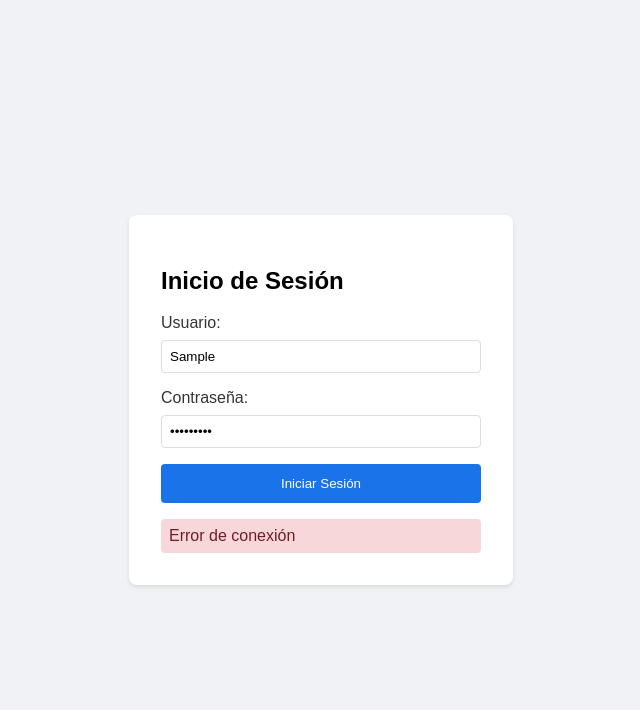
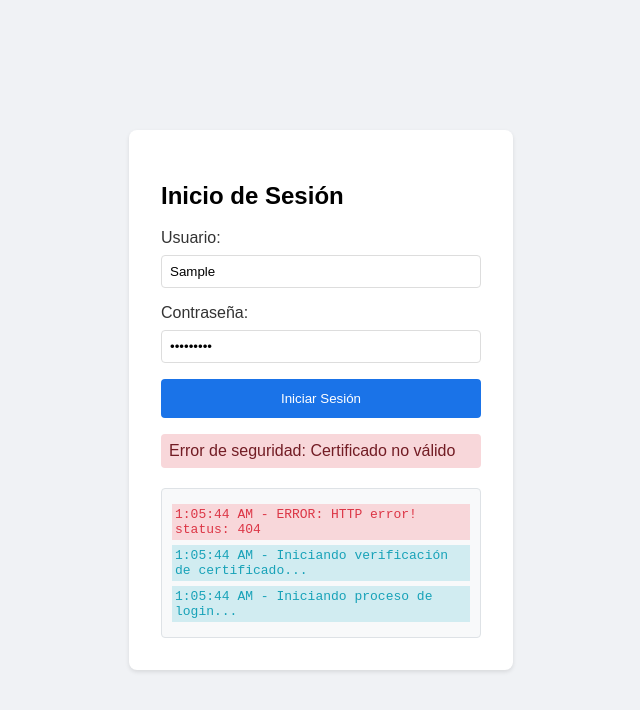
Before and after one commit to JavAndresBermudez/secure-login-app_test2, a website: page public/index.html in a window 1280 px wide. Both pictures are taken after typing "Sample", "Sample123" into the empty fields and a click on the button "Iniciar Sesión". Shown: the whole page, without its empty margins (319-959 px from the left). Drawn offline with Linux system fonts and the light colour scheme; no server answers.

Commit message:
Update index.html

```diff
--- a/public/index.html
+++ b/public/index.html
@@ -3,7 +3,7 @@
 <head>
     <meta charset="UTF-8">
     <meta name="viewport" content="width=device-width, initial-scale=1.0">
-    <title>Login Seguro</title>
+    <title>Login Seguro - Test SSL Pinning</title>
     <style>
         body {
             font-family: Arial, sans-serif;
@@ -62,6 +62,37 @@
             background-color: #f8d7da;
             color: #721c24;
         }
+
+        .log-container {
+            margin-top: 20px;
+            padding: 10px;
+            background-color: #f8f9fa;
+            border: 1px solid #dee2e6;
+            border-radius: 4px;
+            font-family: monospace;
+            max-height: 200px;
+            overflow-y: auto;
+        }
+
+        .log-entry {
+            margin: 5px 0;
+            padding: 3px;
+        }
+
+        .log-error {
+            color: #dc3545;
+            background-color: #f8d7da;
+        }
+
+        .log-success {
+            color: #28a745;
+            background-color: #d4edda;
+        }
+
+        .log-info {
+            color: #17a2b8;
+            background-color: #d1ecf1;
+        }
     </style>
 </head>
 <body>
@@ -79,38 +110,63 @@
             <button type="submit">Iniciar Sesión</button>
         </form>
         <div id="message" class="message" style="display: none;"></div>
+        <div id="logContainer" class="log-container"></div>
     </div>
 
     <script>
-        // Almacenar el hash del certificado esperado
-        const EXPECTED_CERT_HASH = '65c02983276e338983314cf2809b76449b2618f1bdc3d0d62cfe04e7486f22'; // Reemplazar con el hash de tu certificado generado con el script get-cert-hash.js
+        // Función para agregar logs
+        function addLog(message, type = 'info') {
+            const logContainer = document.getElementById('logContainer');
+            const logEntry = document.createElement('div');
+            logEntry.className = `log-entry log-${type}`;
+            logEntry.textContent = `${new Date().toLocaleTimeString()} - ${message}`;
+            logContainer.insertBefore(logEntry, logContainer.firstChild);
+        }
+
+        // Hash del certificado esperado (reemplazar con el hash real)
+        const EXPECTED_CERT_HASH = 'hash-del-certificado'; // Este hash debe ser reemplazado
 
         // Función para calcular el hash de un texto
         async function sha256(text) {
             const msgBuffer = new TextEncoder().encode(text);
             const hashBuffer = await crypto.subtle.digest('SHA-256', msgBuffer);
             const hashArray = Array.from(new Uint8Array(hashBuffer));
-            return hashArray.map(b => b.toString(16).padStart(2, '0')).join('');
+            const hashHex = hashArray.map(b => b.toString(16).padStart(2, '0')).join('');
+            addLog(`Hash calculado: ${hashHex.substring(0, 10)}...`, 'info');
+            return hashHex;
         }
 
-        // Función para verificar el certificado (SSL Pinning)
+        // Función para verificar el certificado
         async function verifyCertificate() {
+            addLog('Iniciando verificación de certificado...', 'info');
             try {
                 const response = await fetch('/cert/server.crt');
+                if (!response.ok) {
+                    throw new Error(`HTTP error! status: ${response.status}`);
+                }
                 const cert = await response.text();
+                addLog('Certificado obtenido correctamente', 'info');
 
-                // En un entorno de producción, aquí deberías implementar una verificación más robusta del certificado
-                return true;
+                const certHash = await sha256(cert);
+                addLog(`Hash esperado: ${EXPECTED_CERT_HASH.substring(0, 10)}...`, 'info');
+
+                if (certHash === EXPECTED_CERT_HASH) {
+                    addLog('Verificación de certificado exitosa', 'success');
+                    return true;
+                } else {
+                    addLog('ERROR: Hash del certificado no coincide', 'error');
+                    return false;
+                }
             } catch (error) {
-                console.error('Error verificando certificado:', error);
+                addLog(`ERROR: ${error.message}`, 'error');
                 return false;
             }
         }
 
         document.getElementById('loginForm').addEventListener('submit', async function(e) {
             e.preventDefault();
+            addLog('Iniciando proceso de login...', 'info');
 
-            // Verificar certificado antes de enviar credenciales
             const isCertValid = await verifyCertificate();
             if (!isCertValid) {
                 showMessage('Error de seguridad: Certificado no válido', false);
@@ -131,8 +187,10 @@
 
                 const data = await response.json();
                 showMessage(data.message, data.success);
+                addLog(data.message, data.success ? 'success' : 'error');
             } catch (error) {
                 showMessage('Error de conexión', false);
+                addLog(`Error de conexión: ${error.message}`, 'error');
             }
         });
 
```
